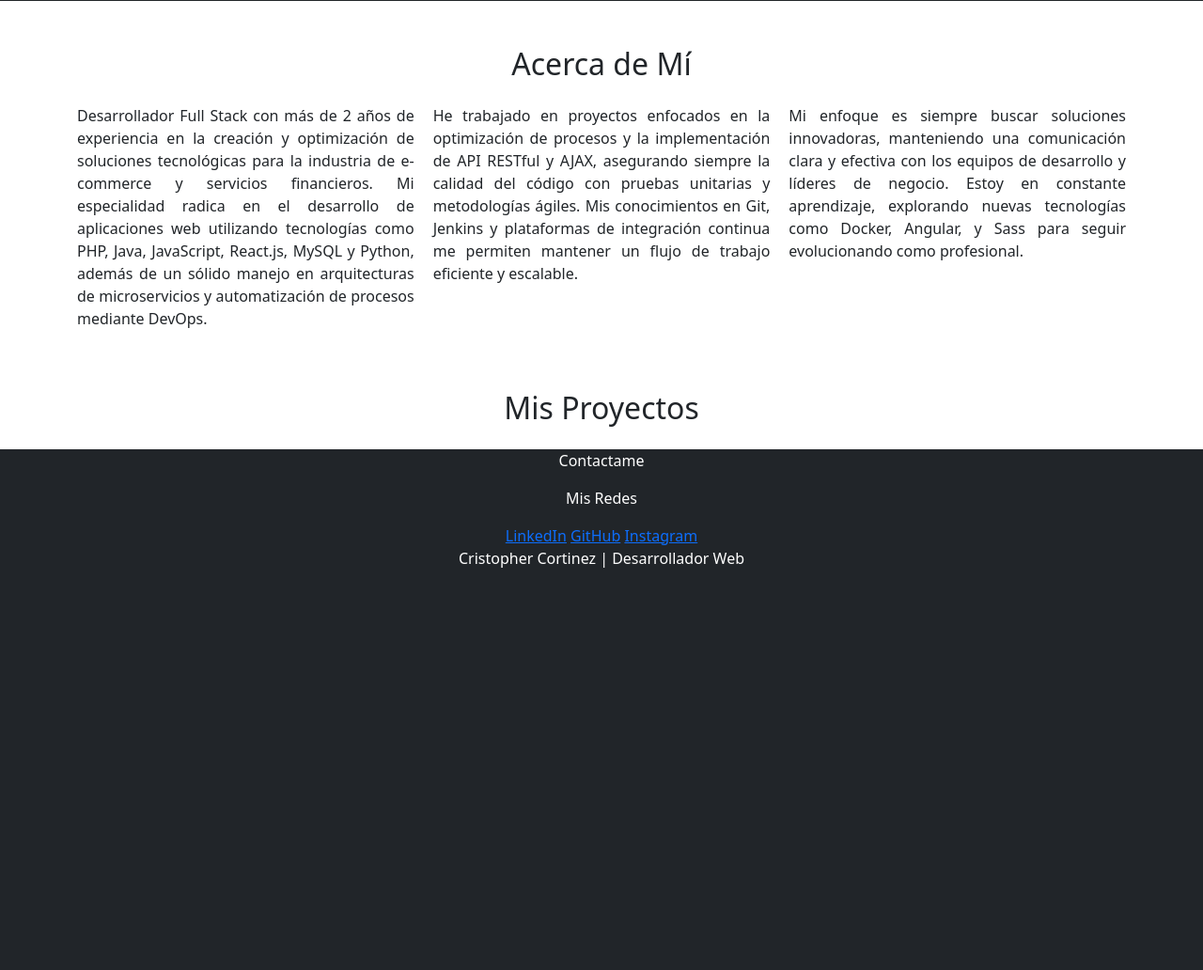
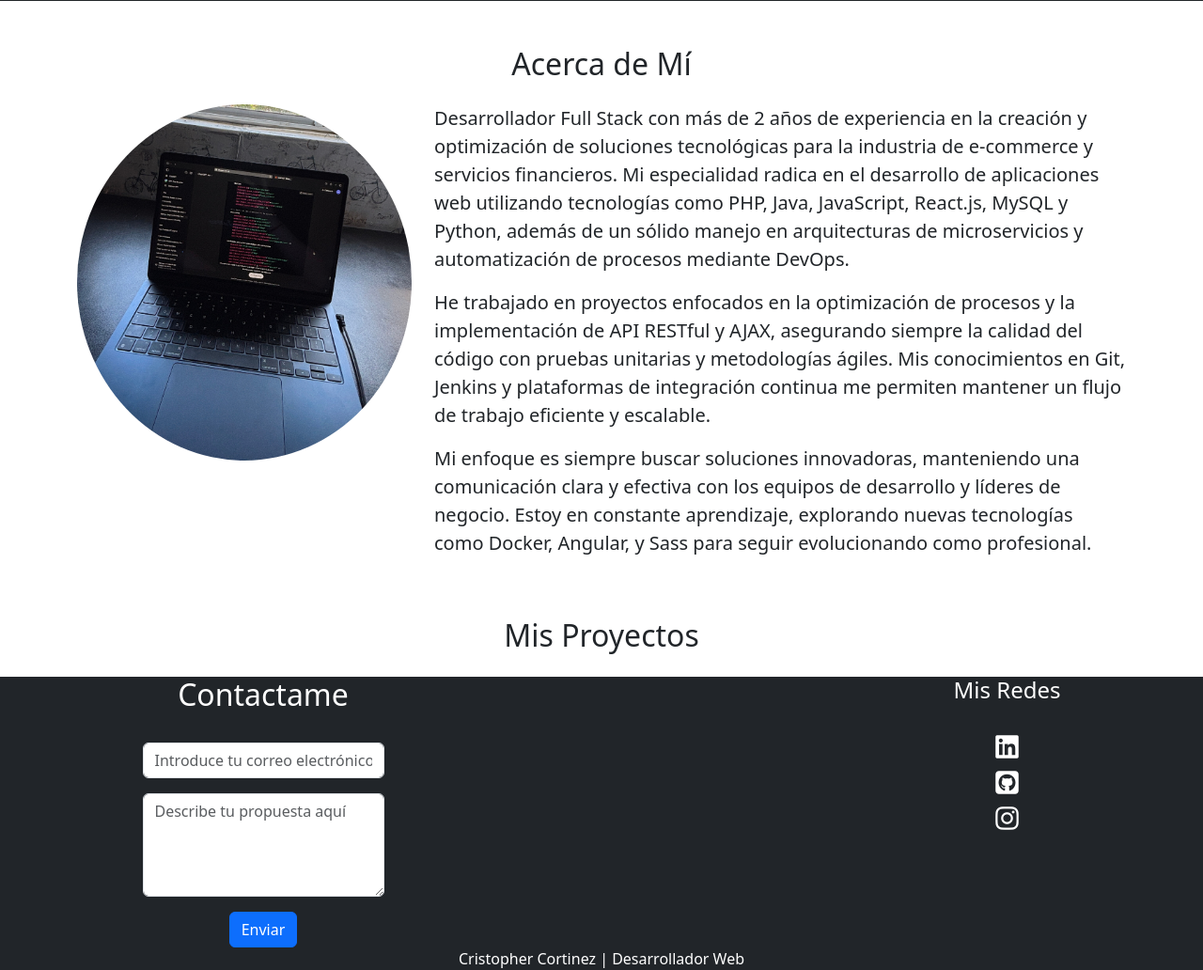
Before and after one commit to Ccortinez02/Ccortinez02.github.io, a Django app: page / in a window 1280 px wide. Shown: the part 454-1486 px from the top of the page at 94% size. Before the commit the page ends 1058 px from the top, so only its background shows below. Run offline with Django 5.2, Linux system fonts and the light colour scheme; data that the repository does not hold is empty; some libraries are stand-ins or nearby versions.

Commit message:
dejo bien mi footer y modifiico mi acerca de mi

```diff
--- a/portafolio/templates/proyectos/lista_proyectos.html
+++ b/portafolio/templates/proyectos/lista_proyectos.html
@@ -1,6 +1,7 @@
 {% load static %}
 <!DOCTYPE html>
 <html lang="es">
+
 <head>
     <meta charset="UTF-8">
     <meta name="viewport" content="width=device-width, initial-scale=1.0">
@@ -11,31 +12,38 @@
             width: 150px;
             height: 150px;
             object-fit: cover;
-            border-radius: 50%; /* Hace que la imagen sea redonda */
+            border-radius: 50%;
+            /* Hace que la imagen sea redonda */
             margin-bottom: 15px;
         }
+
         /* Ajustes para la sección Acerca de mí */
         .acerca-de-mi {
             display: flex;
             justify-content: space-between;
-            gap: 20px; /* Espaciado entre los párrafos */
+            gap: 20px;
+            /* Espaciado entre los párrafos */
         }
+
         .acerca-de-mi p {
-            flex: 1; /* Asegura que todos los párrafos ocupen el mismo espacio */
+            flex: 1;
+            /* Asegura que todos los párrafos ocupen el mismo espacio */
             text-align: justify;
         }
     </style>
 </head>
+
 <body>
     <!-- Header -->
     <header class="bg-dark text-white text-center py-5">
         <div class="container">
             <h1>Cristopher Cortinez</h1>
             <!-- Imagen de perfil -->
-            <img src="{% static 'images/perfil.png' %}" alt="Imagen de Perfil" class="profile-img">
+            <img src="{% static 'images/perfil.png' %}" alt="Imagen de Perfil" class="profile-img img-fluid rounded-circle mx-auto d-block s-5">
             <p class="lead">Desarrollador Web y Apasionado por la Tecnología</p>
             <div class="d-flex justify-content-center">
-                <a href="https://www.linkedin.com/in/cristopher-cortinez-02118225b/" class="btn btn-outline-light me-2">LinkedIn</a>
+                <a href="https://www.linkedin.com/in/cristopher-cortinez-02118225b/"
+                    class="btn btn-outline-light me-2">LinkedIn</a>
                 <a href="https://github.com/Ccortinez02" class="btn btn-outline-light me-2">GitHub</a>
                 <a href="https://www.twitter.com" class="btn btn-outline-light">Twitter</a>
             </div>
@@ -46,10 +54,31 @@
     <!-- Sección Acerca de mí -->
 <section class="container my-5">
     <h2 class="text-center mb-4">Acerca de Mí</h2>
-        <div class="acerca-de-mi">
-            <p>Desarrollador Full Stack con más de 2 años de experiencia en la creación y optimización de soluciones tecnológicas para la industria de e-commerce y servicios financieros. Mi especialidad radica en el desarrollo de aplicaciones web utilizando tecnologías como PHP, Java, JavaScript, React.js, MySQL y Python, además de un sólido manejo en arquitecturas de microservicios y automatización de procesos mediante DevOps.</p>
-            <p>He trabajado en proyectos enfocados en la optimización de procesos y la implementación de API RESTful y AJAX, asegurando siempre la calidad del código con pruebas unitarias y metodologías ágiles. Mis conocimientos en Git, Jenkins y plataformas de integración continua me permiten mantener un flujo de trabajo eficiente y escalable.</p>
-            <p>Mi enfoque es siempre buscar soluciones innovadoras, manteniendo una comunicación clara y efectiva con los equipos de desarrollo y líderes de negocio. Estoy en constante aprendizaje, explorando nuevas tecnologías como Docker, Angular, y Sass para seguir evolucionando como profesional.</p>
+    <div class="row">
+        <div class="col-md-4 mb-4">
+            <!-- Puedes agregar una imagen aquí si lo deseas -->
+            <img src="{% static 'images/acercademi.jpg' %}" class="img-fluid rounded-circle mx-auto d-block s-5" alt="Imagen de perfil">
+        </div>
+        <div class="col-md-8">
+            <p class="lead text-justify">
+                Desarrollador Full Stack con más de 2 años de experiencia en la creación y optimización de soluciones
+                tecnológicas para la industria de e-commerce y servicios financieros. Mi especialidad radica en el
+                desarrollo de aplicaciones web utilizando tecnologías como PHP, Java, JavaScript, React.js, MySQL y
+                Python, además de un sólido manejo en arquitecturas de microservicios y automatización de procesos
+                mediante DevOps.
+            </p>
+            <p class=" lead text-justify">
+                He trabajado en proyectos enfocados en la optimización de procesos y la implementación de API RESTful y
+                AJAX, asegurando siempre la calidad del código con pruebas unitarias y metodologías ágiles. Mis
+                conocimientos en Git, Jenkins y plataformas de integración continua me permiten mantener un flujo de
+                trabajo eficiente y escalable.
+            </p>
+            <p class=" lead text-justify">
+                Mi enfoque es siempre buscar soluciones innovadoras, manteniendo una comunicación clara y efectiva con
+                los equipos de desarrollo y líderes de negocio. Estoy en constante aprendizaje, explorando nuevas
+                tecnologías como Docker, Angular, y Sass para seguir evolucionando como profesional.
+            </p>
+        </div>
     </div>
 </section>
 
@@ -74,22 +103,37 @@
         </div>
     </section>
     <footer class="bg-dark text-white text-center">
-        <section id="footer-info">
+        <section id="footer-info" class="d-flex justify-content-around">
             <div class="contact-me">
-                <p>Contactame</p>
+                <h2>Contactame</h2> <br>
+                <form>
+                    <div class="mb-3">
+                        <input type="email" class="form-control" id="email"
+                            placeholder="Introduce tu correo electrónico">
+                    </div>
+                    <div class="mb-3">
+                        <textarea class="form-control" id="proposal" rows="4"
+                            placeholder="Describe tu propuesta aquí"></textarea>
+                    </div>
+                    <button type="submit" class="btn btn-primary">Enviar</button>
+                </form>
             </div>
             <div class="divider"></div>
             <div class="social-media">
-                <p>Mis Redes</p>
-                <a href="">LinkedIn</a>
-                <a href="">GitHub</a>
-                <a href="">Instagram</a>
+                <p class="h4">Mis Redes</p> <br>
+                <div class="d-flex flex-column">
+                    <a href="" class="mb-2"><i class="fa-brands fa-linkedin fs-3 text-white hover:text-danger"></i></a>
+                    <a href="" class="mb-2"><i class="fa-brands fa-square-github fs-3 text-white"></i></a>
+                    <a href="" class="mb-2"><i class="fa-brands fa-instagram fs-3 text-white"></i></a>
+                </div>
             </div>
         </section>
-        <div >Cristopher Cortinez | Desarrollador Web</div>
+        <div>Cristopher Cortinez | Desarrollador Web</div>
     </footer>
 
     <!-- Bootstrap JS -->
     <script src="https://cdn.jsdelivr.net/npm/bootstrap@5.3.0/dist/js/bootstrap.bundle.min.js"></script>
+    <script src="https://kit.fontawesome.com/192ba4ed31.js" crossorigin="anonymous"></script>
 </body>
+
 </html>
```
Also changed, not shown: portafolio/static/images/acercademi.jpg (added), 1 other file. Lines whose indentation alone changed are shown as unchanged.
